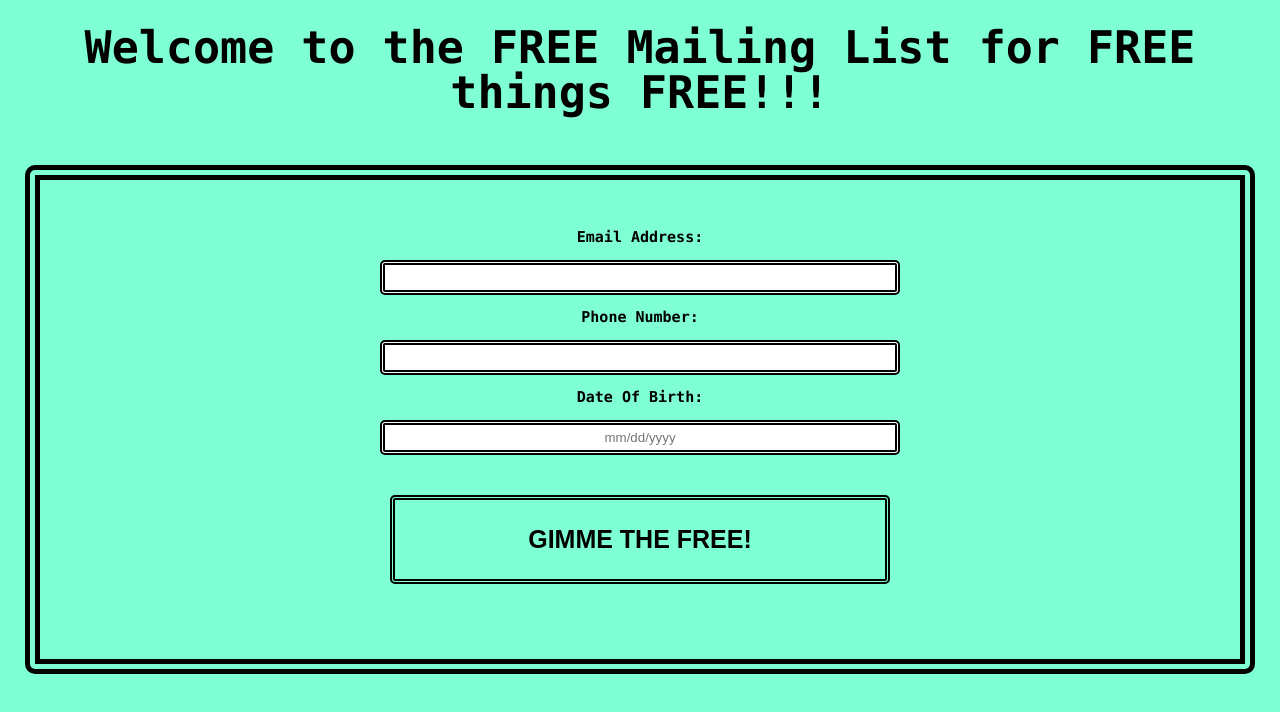
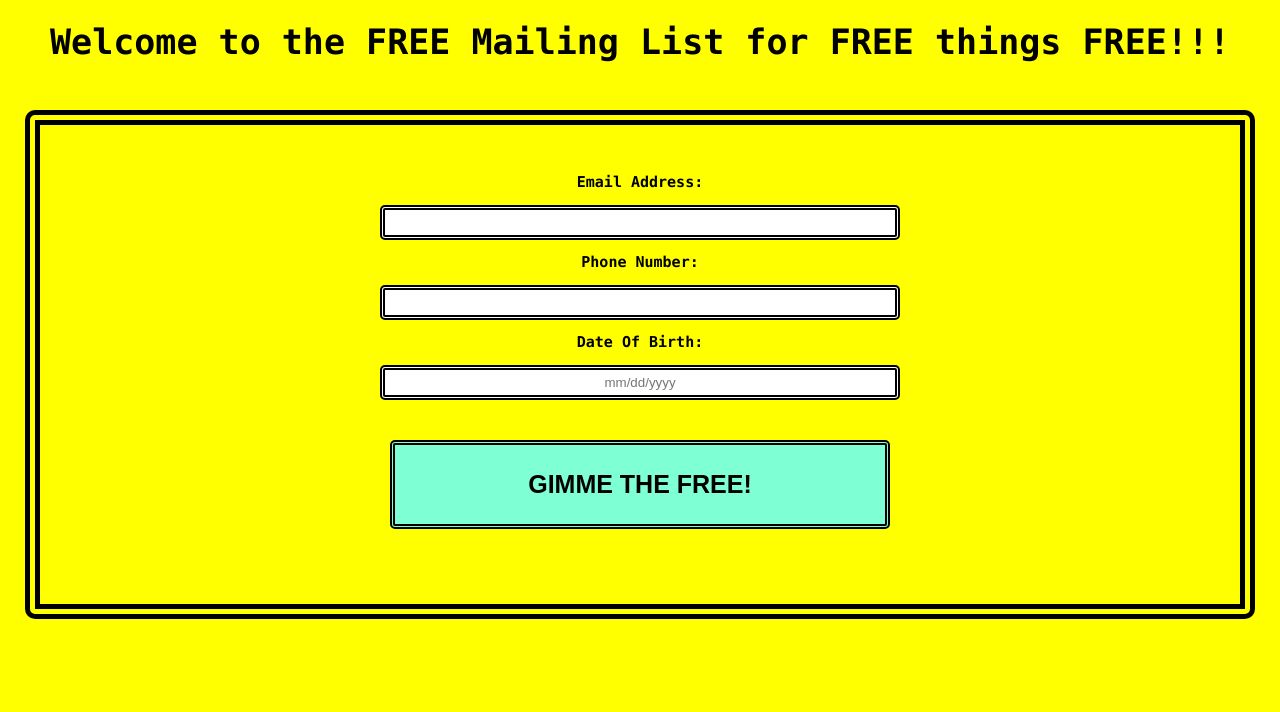
Before and after one commit to jforajter/362-proj1, a plain HTML site: page index.html in a window 1280 px wide. Drawn offline with Linux system fonts and the light colour scheme.

Commit message:
Update style.css
added 2nd media query

```diff
--- a/css/style.css
+++ b/css/style.css
@@ -91,3 +91,11 @@
     background-color:white;
   }
 }
+@media screen and (min-width: 600px) {
+  header {
+    font-size: 35px;
+  }
+  body{
+    background-color:yellow;
+  }
+}
```
